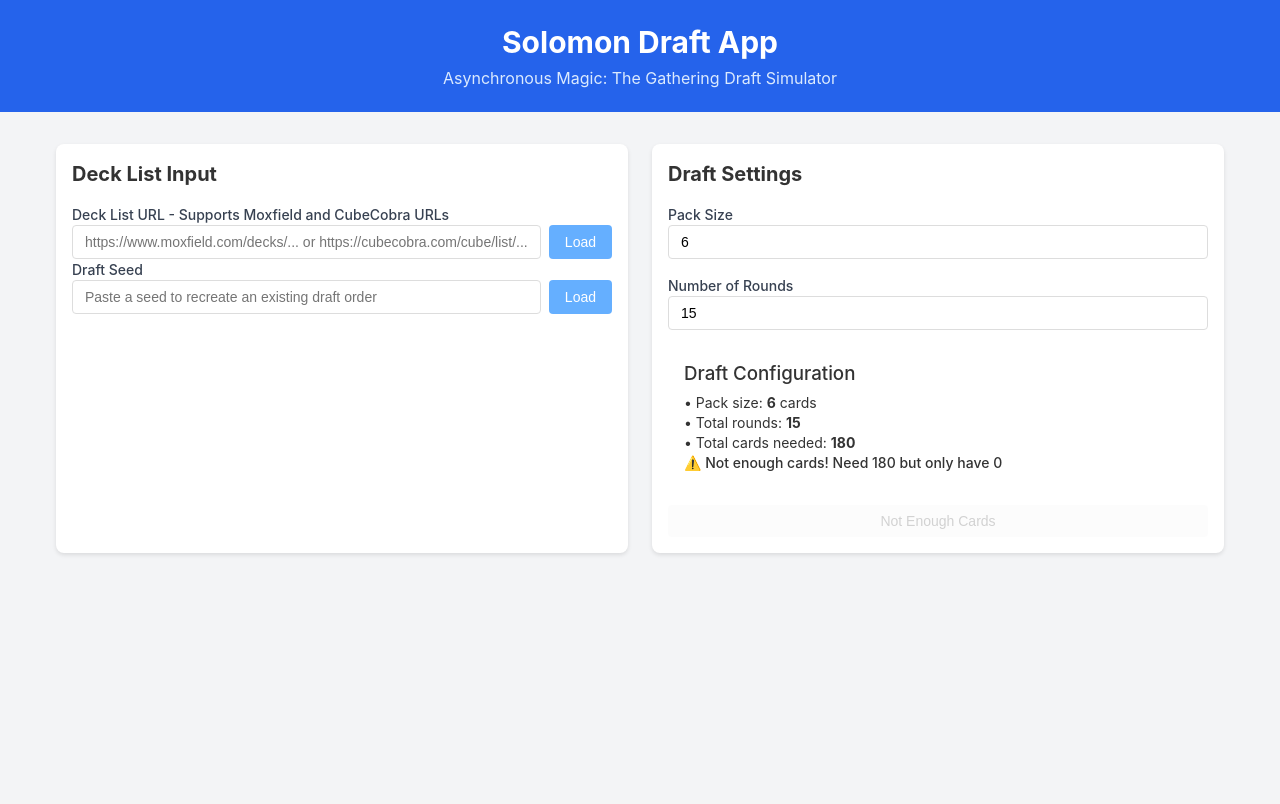
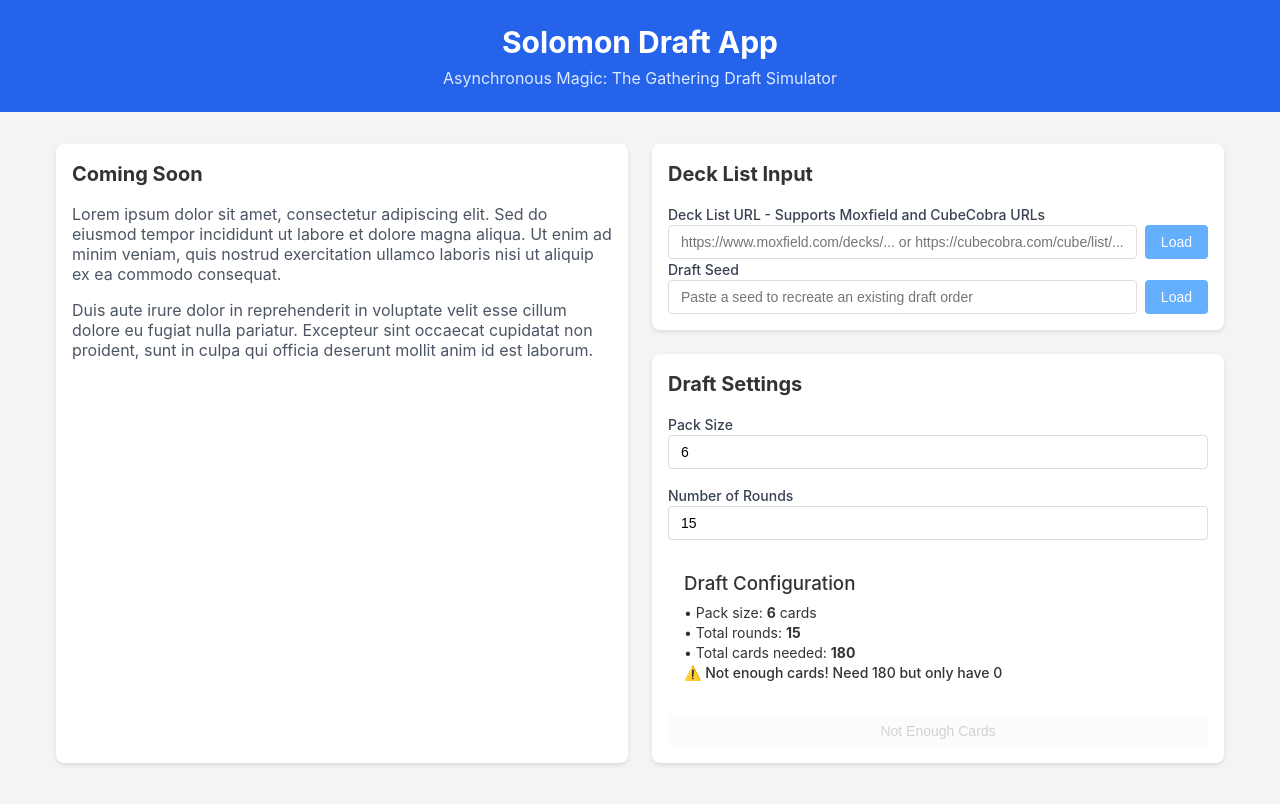
Before and after one commit to wrongstuff/Solomon_Draft, a React (Vite) app: page / in a window 1280 px wide. Shown: the top 804 px of the page. Built offline with nearby package versions, Linux system fonts and the light colour scheme.

Commit message:
updated UI

```diff
--- a/src/App.tsx
+++ b/src/App.tsx
@@ -209,18 +209,41 @@ const App: React.FC = () => {
         {!gameState.draft ? (
           <div className="space-y-8">
             <div className="grid grid-cols-2 gap-6">
+              {/* Left Column - Placeholder */}
+              <div className="card">
+                <h2 className="text-xl font-bold mb-4">Coming Soon</h2>
+                <div className="space-y-4">
+                  <p className="text-gray-600">
+                    Lorem ipsum dolor sit amet, consectetur adipiscing elit. Sed do eiusmod tempor
+                    incididunt ut labore et dolore magna aliqua. Ut enim ad minim veniam, quis nostrud
+                    exercitation ullamco laboris nisi ut aliquip ex ea commodo consequat.
+                  </p>
+                  <p className="text-gray-600">
+                    Duis aute irure dolor in reprehenderit in voluptate velit esse cillum dolore eu
+                    fugiat nulla pariatur. Excepteur sint occaecat cupidatat non proident, sunt in
+                    culpa qui officia deserunt mollit anim id est laborum.
+                  </p>
+                </div>
+              </div>
+
+              {/* Right Column - All Input and Settings */}
+              <div className="space-y-6">
+                {/* Deck List Input */}
                 <DeckInputForm
                   onDeckInput={handleDeckInput}
                   onLoadSeed={handleLoadSeed}
                   isLoading={gameState.isLoading}
                   parsedDeckList={parsedDeckList || seededDeckList}
                 />
+
+                {/* Draft Settings */}
                 <DraftSettings
                   onStartDraft={parsedDeckList ? handleStartDraft : handleStartSeededDraftFromList}
                   isLoading={gameState.isLoading}
                   hasDeckList={!!(parsedDeckList || seededDeckList)}
                   parsedDeckList={parsedDeckList || seededDeckList}
                 />
+              </div>
             </div>
           </div>
         ) : (
--- a/src/components/DeckInputForm.tsx
+++ b/src/components/DeckInputForm.tsx
@@ -1,5 +1,5 @@
 import React, { useState, useEffect } from 'react';
-import { copyToClipboard, hashCardOrder } from '@/utils/seedUtils';
+import { hashCardOrder } from '@/utils/seedUtils';
 
 interface DeckInputFormProps {
   onDeckInput: (url: string) => Promise<void>;
@@ -29,17 +29,6 @@ export const DeckInputForm: React.FC<DeckInputFormProps> = ({ onDeckInput, onLoa
     }
   }, [parsedDeckList]);
 
-  /**
-   * Handles copying the seed to clipboard
-   */
-  const handleCopySeed = async (): Promise<void> => {
-    try {
-      await copyToClipboard(generatedSeed);
-      // Could add a toast notification here
-    } catch (error) {
-      console.error('Failed to copy seed:', error);
-    }
-  };
 
   /**
    * Handles loading a seed
@@ -146,25 +135,6 @@ export const DeckInputForm: React.FC<DeckInputFormProps> = ({ onDeckInput, onLoa
             <p className="text-green-600">Ready to configure draft settings below!</p>
           </div>
 
-          {/* Seed Display */}
-          {generatedSeed && (
-            <div className="mt-4 p-3 bg-gray-100 rounded">
-              <div className="flex items-center justify-between">
-                <div>
-                  <span className="text-sm font-medium text-gray-700">Draft Seed:</span>
-                  <p className="text-xs text-gray-500 mt-1">
-                    Share this seed to recreate the same draft order
-                  </p>
-                </div>
-                <button
-                  onClick={handleCopySeed}
-                  className="btn btn-sm"
-                >
-                  Copy Seed
-                </button>
-              </div>
-            </div>
-          )}
         </div>
       )}
 
```
Lines whose indentation alone changed are shown as unchanged.
